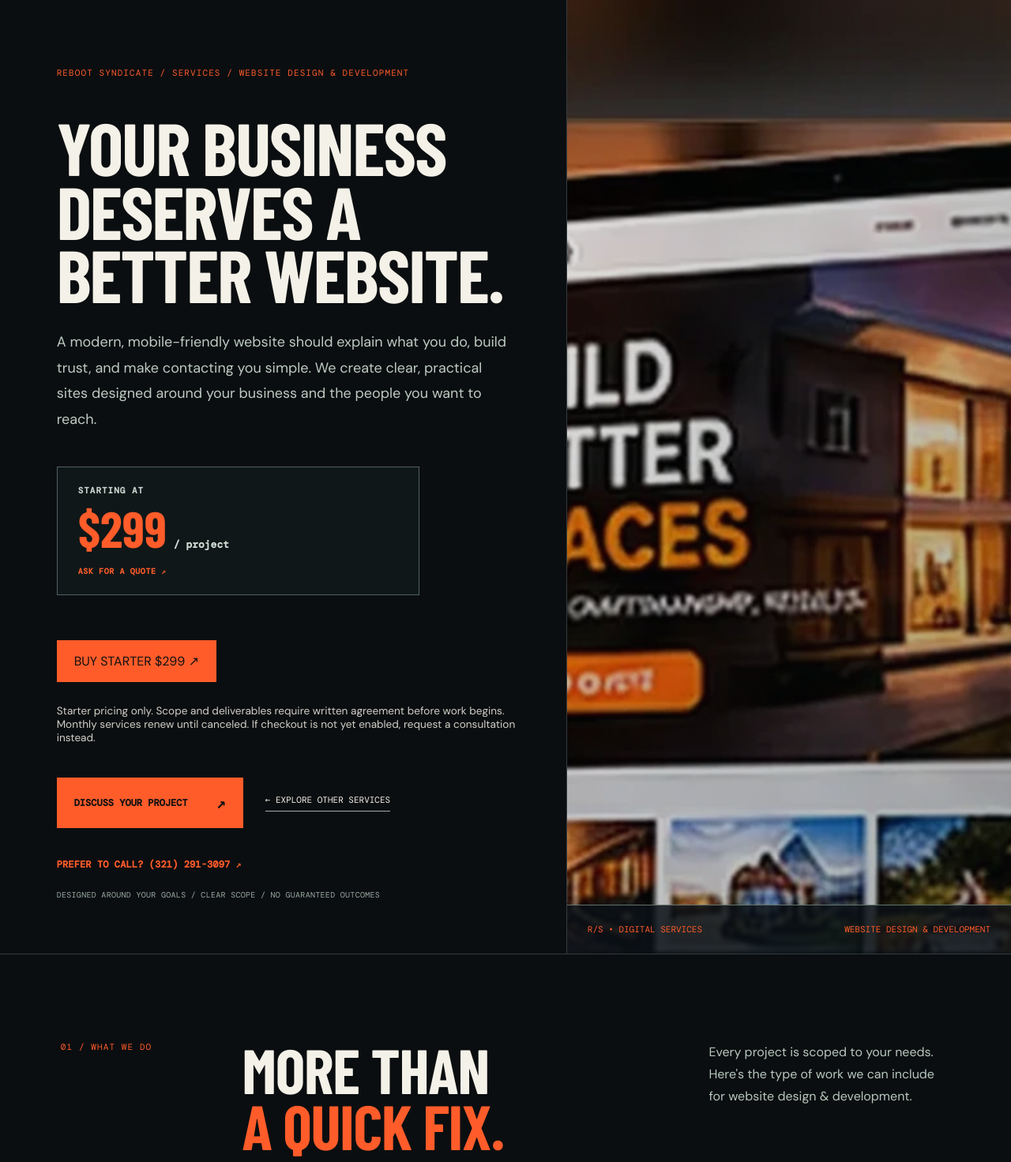
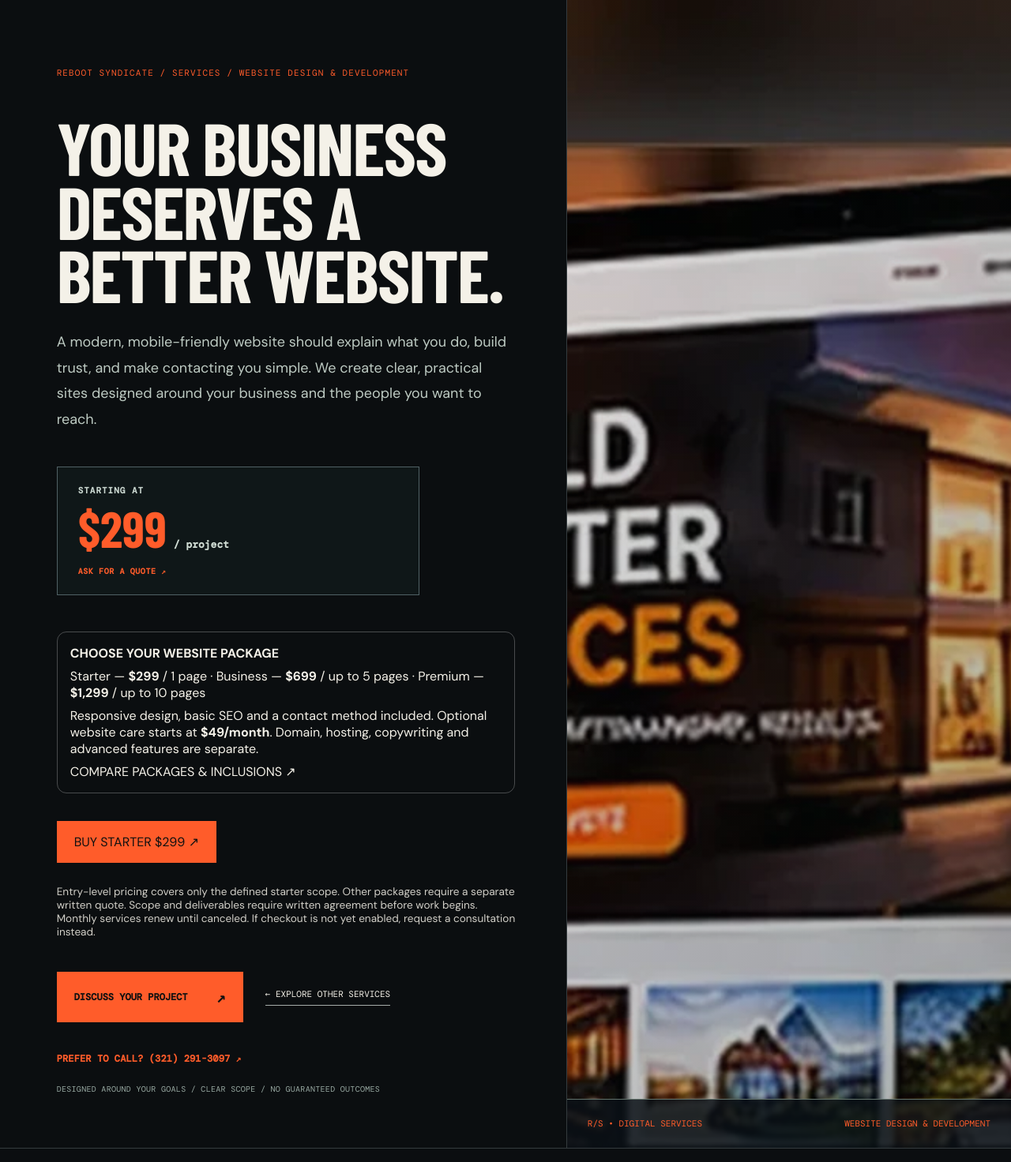
Before and after one commit to cuzzaintit321/reboot-syndicate, a FastAPI app: page /marketing/website-design in a window 1280 px wide. Shown: the part 159-1631 px from the top of the page at 79% size. Run offline with FastAPI, Linux system fonts and the light colour scheme; parts of the project's set-up code (start-up, migrations or seed data) failed here and were passed over; some web fonts are replaced.

Commit message:
Revise Reboot Syndicate starter pricing and website packages

```diff
--- a/app/templates/marketing_detail.html
+++ b/app/templates/marketing_detail.html
@@ -42,9 +42,17 @@
       <span class="agency-detail-price-unit">{{ pricing.unit }}</span>
       <span class="agency-detail-price-link">ASK FOR A QUOTE ↗</span>
     </a>
+    {% if slug == "website-design" %}
+    <div style="margin:16px 0 8px;padding:16px;border:1px solid rgba(255,255,255,.25);border-radius:12px">
+      <strong style="display:block;margin-bottom:8px">CHOOSE YOUR WEBSITE PACKAGE</strong>
+      <p style="margin:0 0 8px">Starter — <b>$299</b> / 1 page · Business — <b>$699</b> / up to 5 pages · Premium — <b>$1,299</b> / up to 10 pages</p>
+      <p style="margin:0 0 8px">Responsive design, basic SEO and a contact method included. Optional website care starts at <b>$49/month</b>. Domain, hosting, copywriting and advanced features are separate.</p>
+      <a href="/#website-packages">COMPARE PACKAGES &amp; INCLUSIONS ↗</a>
+    </div>
+    {% endif %}
     <div class="agency-detail-actions">
       <form method="post" action="/checkout/{{ slug }}"><button class="primary" type="submit" style="cursor:pointer;border:0;padding:16px 22px;font:inherit">BUY STARTER {{ pricing.starting }} ↗</button></form>
-      <p style="font-size:0.85rem;opacity:.85">Starter pricing only. Scope and deliverables require written agreement before work begins. Monthly services renew until canceled. If checkout is not yet enabled, request a consultation instead.</p>
+      <p style="font-size:0.85rem;opacity:.85">Entry-level pricing covers only the defined starter scope. Other packages require a separate written quote. Scope and deliverables require written agreement before work begins. Monthly services renew until canceled. If checkout is not yet enabled, request a consultation instead.</p>
       <a class="primary" href="/?service={{ service.form|urlencode }}#request">DISCUSS YOUR PROJECT <span>↗</span></a>
       <a class="secondary" href="/#services">← EXPLORE OTHER SERVICES</a>
     </div>
```
